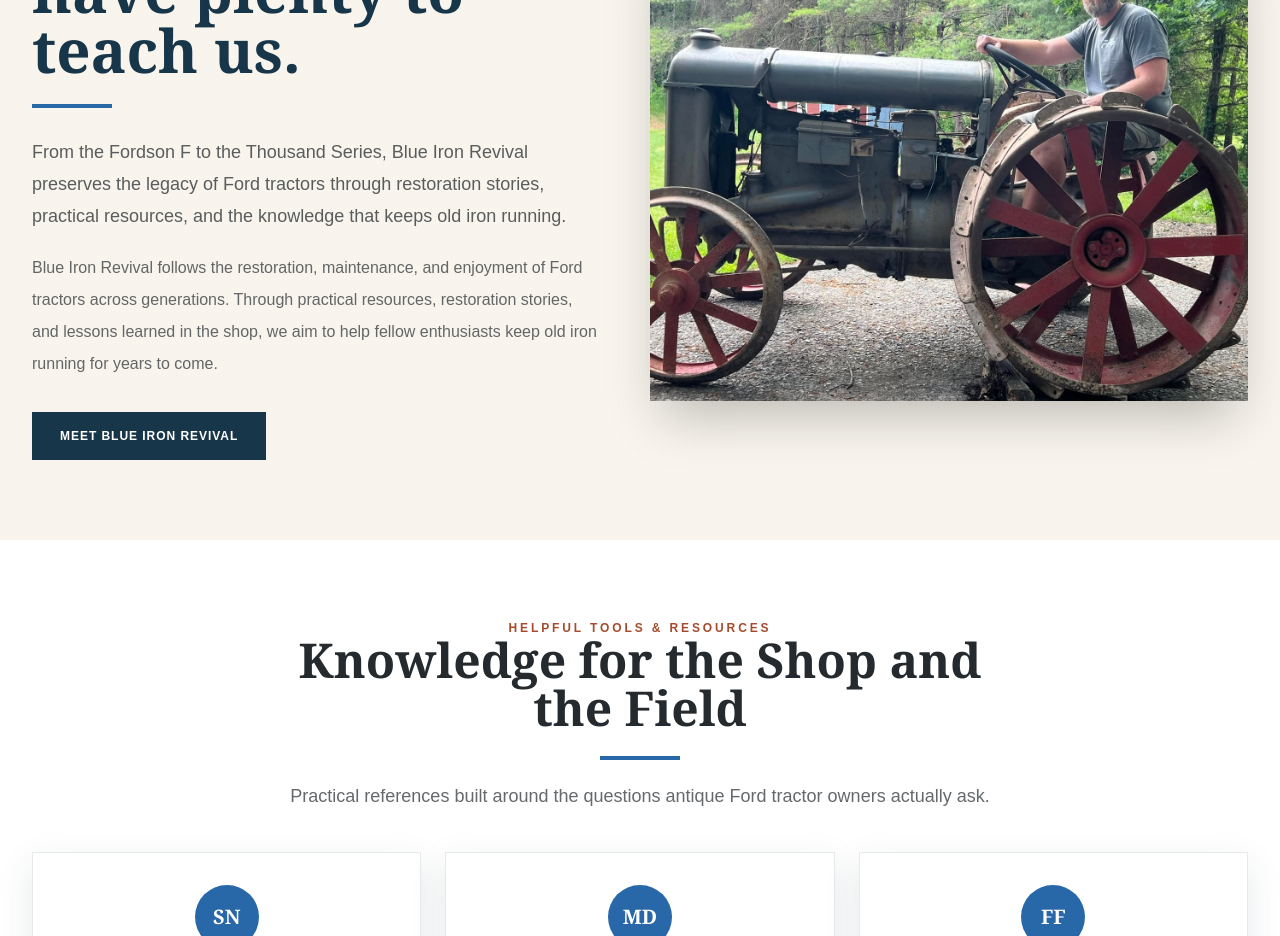
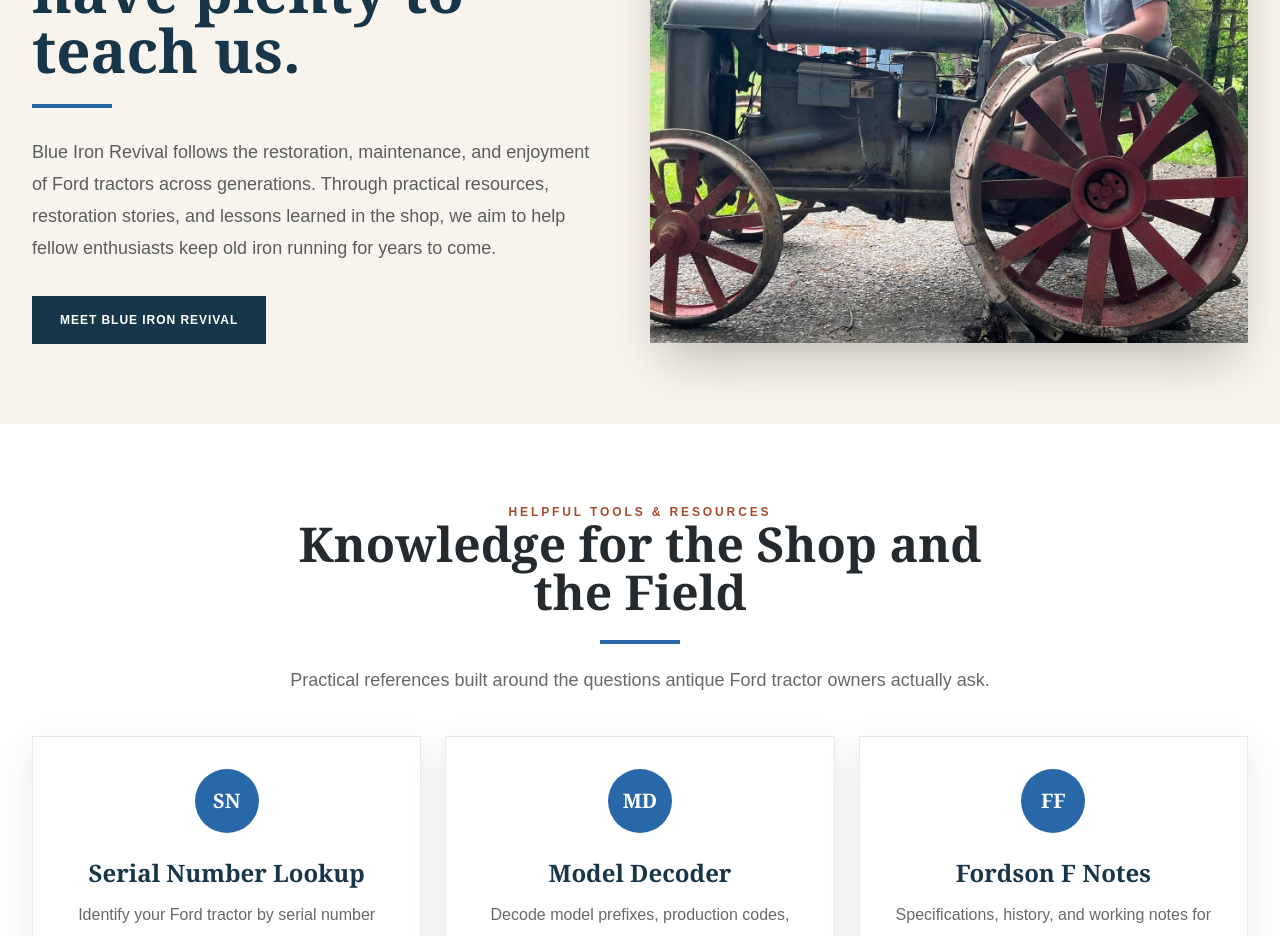
Before and after one commit to BlueIronRevival/BIR_WEBSITE, a Next.js app: page / in a window 1280 px wide. Shown: the part 1000-1936 px from the top of the page. Built offline with nearby package versions, Linux system fonts and the light colour scheme.

Commit message:
Update page.tsx
Noticed the front page repeated, removed a paragraph that wasn't needed

```diff
--- a/src/app/page.tsx
+++ b/src/app/page.tsx
@@ -22,9 +22,6 @@
             </h2>
             <div className="accent-rule bg-bir-blue" />
             <p className="mt-7 text-lg leading-8 text-bir-charcoal/75">
-              From the Fordson F to the Thousand Series, Blue Iron Revival preserves the legacy of Ford tractors through restoration stories, practical resources, and the knowledge that keeps old iron running.
-            </p>
-            <p className="mt-5 leading-8 text-bir-charcoal/70">
               Blue Iron Revival follows the restoration, maintenance, and enjoyment of Ford tractors across generations. Through practical resources, restoration stories, and lessons learned in the shop, we aim to help fellow enthusiasts keep old iron running for years to come.
             </p>
             <Link href="/about" className="button button-dark mt-8">Meet Blue Iron Revival</Link>
```
